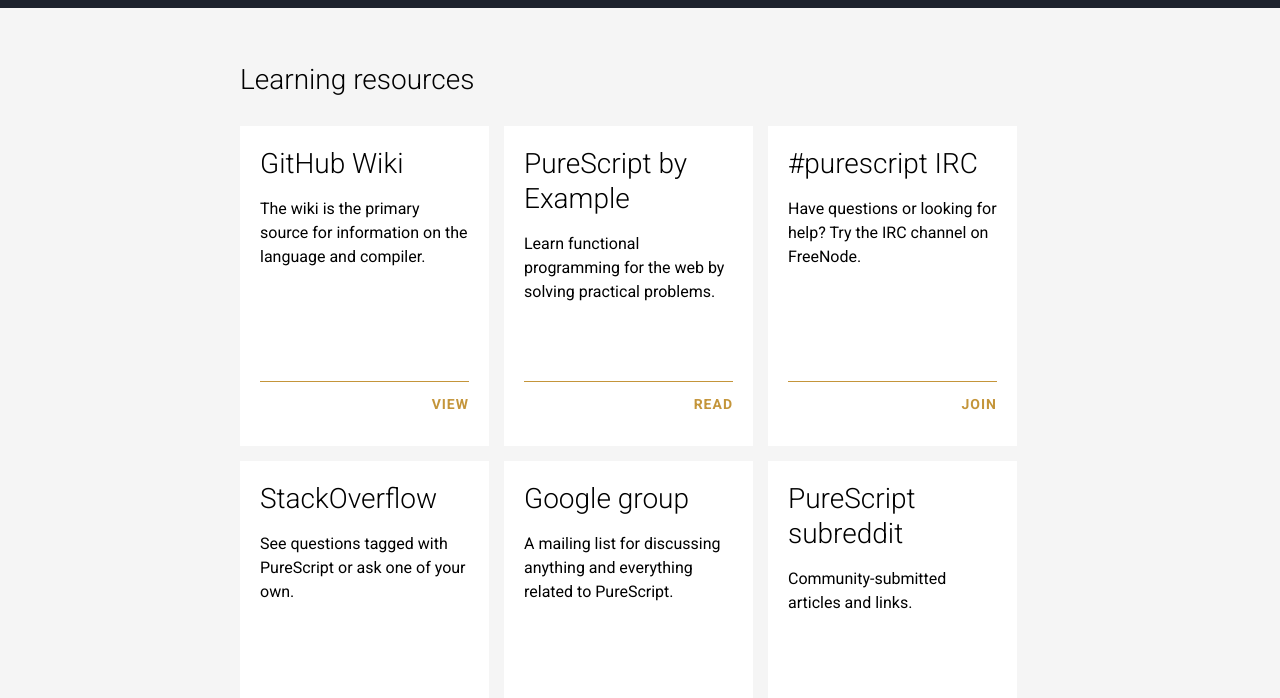
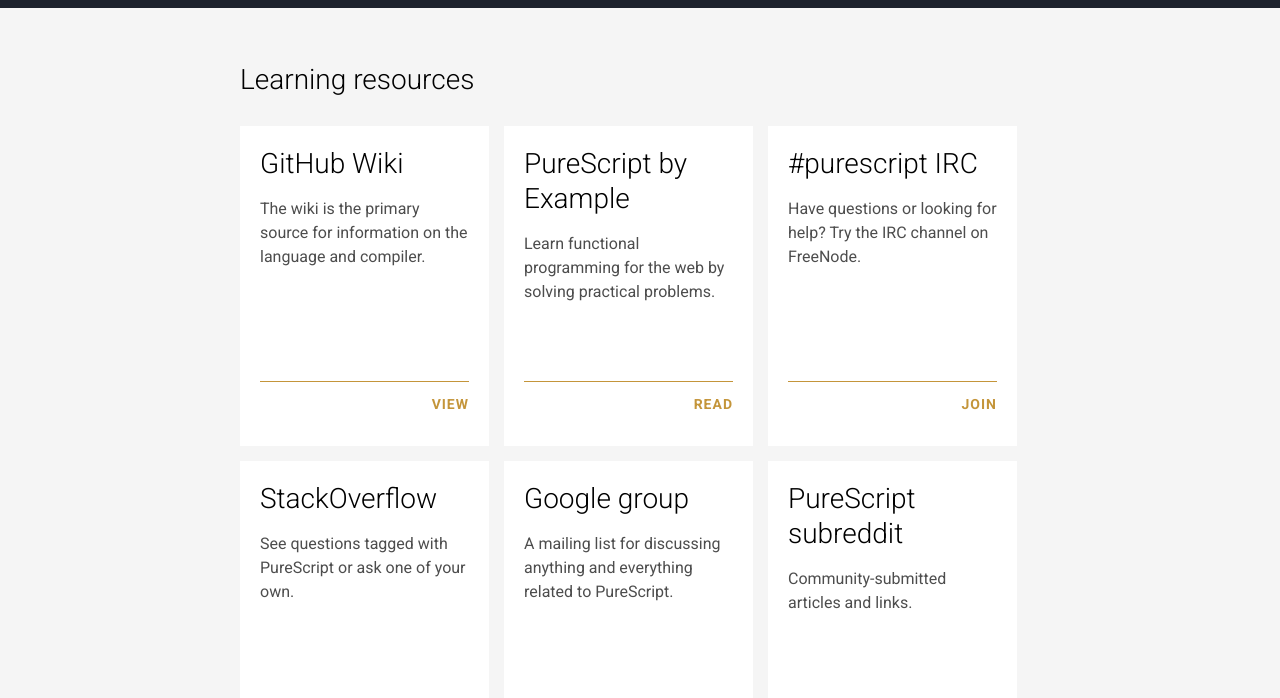
Before and after one commit to garyb/purescript-site-scratchpad, a website: page learn/index.html in a window 1280 px wide. Shown: the part 102-800 px from the top of the page. Drawn offline with Linux system fonts and the light colour scheme.

Commit message:
Body text colour

```diff
--- a/sass/style.scss
+++ b/sass/style.scss
@@ -18,6 +18,10 @@
   &.home {
     background: #fff;
   }
+}
+
+p {
+  color: #4d4d4d;
 }
 
 pre, code {
```
Also changed, not shown: css/style.css.
